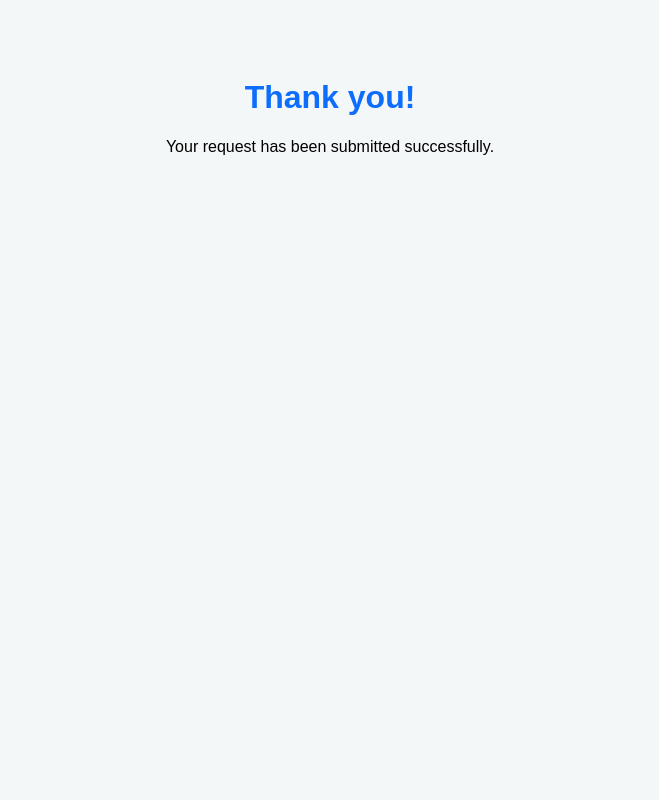
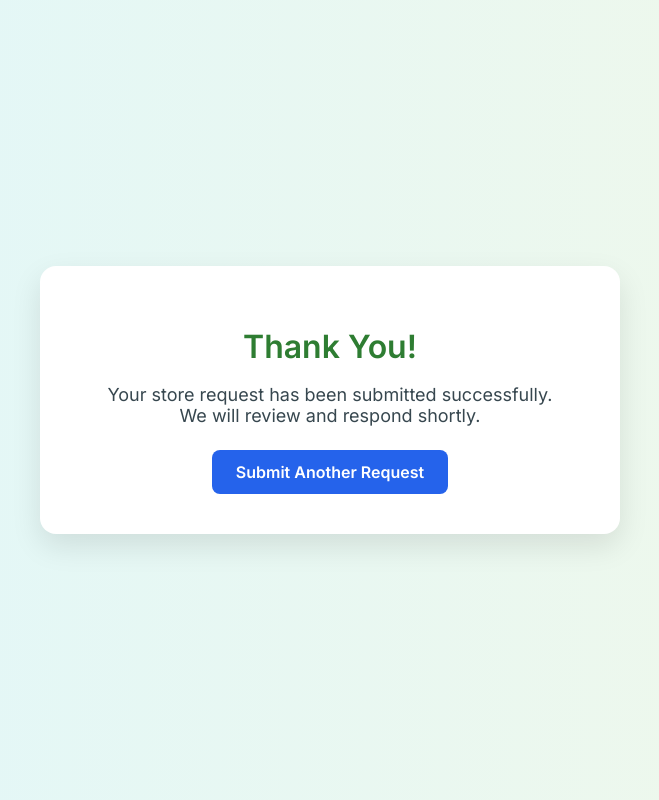
Before and after one commit to ericnkunzi/store-request-form, a plain HTML site: page thankyou.html in a window 1280 px wide. Shown: the whole page, without its empty margins (310-969 px from the left). Drawn offline with Linux system fonts and the light colour scheme.

Commit message:
Update thankyou.html

```diff
--- a/thankyou.html
+++ b/thankyou.html
@@ -4,20 +4,56 @@
   <meta charset="UTF-8" />
   <meta name="viewport" content="width=device-width, initial-scale=1.0"/>
   <title>Thank You</title>
+  <link href="https://fonts.googleapis.com/css2?family=Inter:wght@400;600&display=swap" rel="stylesheet"/>
   <style>
     body {
-      font-family: Arial, sans-serif;
+      font-family: 'Inter', sans-serif;
+      background: linear-gradient(to right, #e0f7fa, #f1f8e9);
+      margin: 0;
+      padding: 0;
+      display: flex;
+      align-items: center;
+      justify-content: center;
+      height: 100vh;
       text-align: center;
-      padding: 50px;
-      background-color: #f4f7f8;
+    }
+    .message-box {
+      background: white;
+      padding: 40px;
+      border-radius: 16px;
+      box-shadow: 0 12px 30px rgba(0, 0, 0, 0.1);
+      max-width: 500px;
+      width: 90%;
     }
     h1 {
-      color: #0d6efd;
+      color: #2e7d32;
+      margin-bottom: 16px;
+    }
+    p {
+      font-size: 18px;
+      color: #37474f;
+      margin-bottom: 24px;
+    }
+    a {
+      text-decoration: none;
+      background-color: #2563eb;
+      color: white;
+      padding: 12px 24px;
+      border-radius: 8px;
+      font-weight: 600;
+      display: inline-block;
+    }
+    a:hover {
+      background-color: #1d4ed8;
     }
   </style>
 </head>
 <body>
-  <h1>Thank you!</h1>
-  <p>Your request has been submitted successfully.</p>
+  <div class="message-box">
+    <h1>Thank You!</h1>
+    <p>Your store request has been submitted successfully.<br>
+    We will review and respond shortly.</p>
+    <a href="index.html">Submit Another Request</a>
+  </div>
 </body>
 </html>
```
